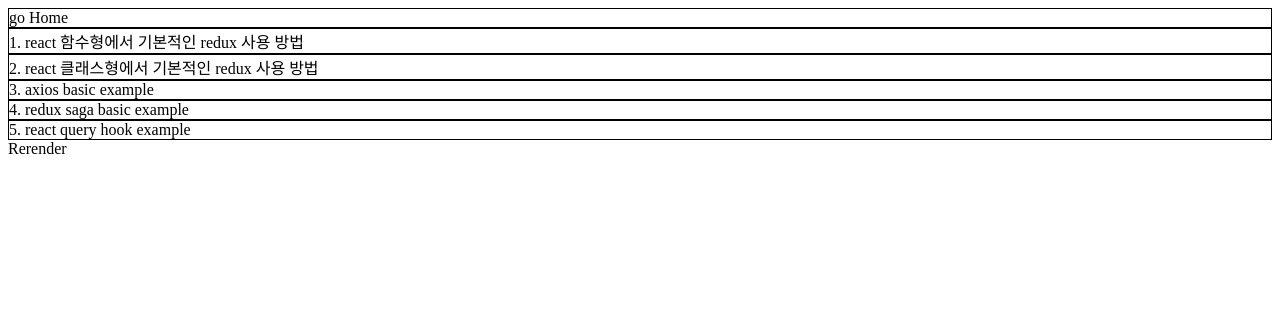
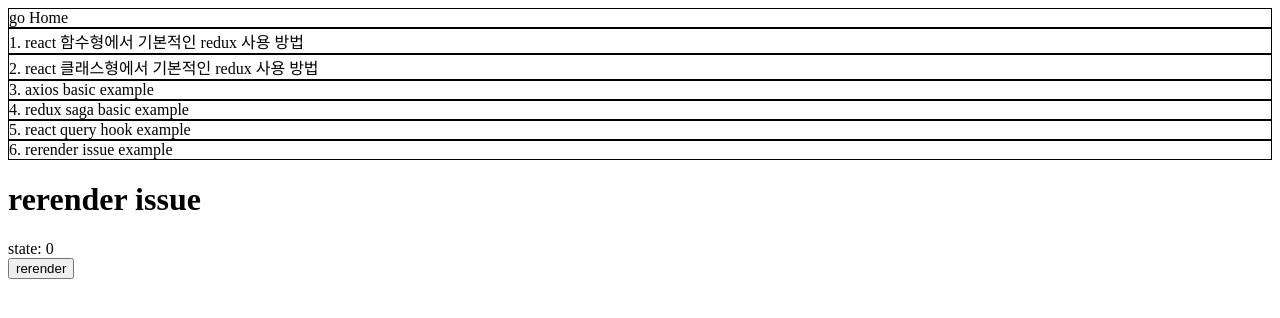
Before and after one commit to nohsangwoo/react-for-seminar-presentation, a React (Create React App) app: page /rerender in a window 1280 px wide. Shown: the top 318 px of the page. Built offline with nearby package versions, Linux system fonts and the light colour scheme.

Commit message:
rerender example 2

```diff
--- a/src/components/nav/index.tsx
+++ b/src/components/nav/index.tsx
@@ -41,6 +41,12 @@
       >
         5. react query hook example
       </div>
+      <div
+        style={{ cursor: 'pointer', border: '1px solid black' }}
+        onClick={() => navigate('/rerender')}
+      >
+        6. rerender issue example
+      </div>
     </div>
   )
 }
--- a/src/page/rerender/index.tsx
+++ b/src/page/rerender/index.tsx
@@ -1,5 +1,17 @@
+import { useEffect } from 'react'
+import { useState } from 'react'
+
 function Rerender() {
-  return <div>Rerender</div>
+  const [num, setNum] = useState(0)
+
+  useEffect(() => {}, [])
+  return (
+    <div>
+      <h1>rerender issue</h1>
+      <div>state: {num}</div>
+      <button onClick={() => setNum(num + 1)}>rerender</button>
+    </div>
+  )
 }
 
 export default Rerender
```
